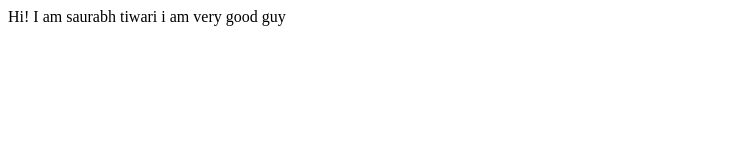
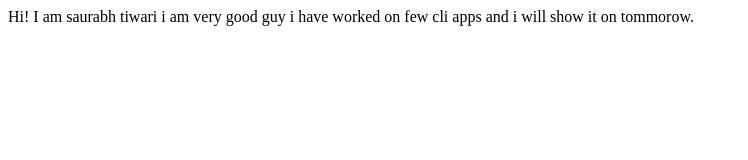
Before and after one commit to saurabhsmasher/saurabh-tiwari-site, a plain HTML site: page index.html in a window 1280 px wide. Shown: the whole page, without its empty margins (0-748 px from the left). Drawn offline with Linux system fonts and the light colour scheme.

Commit message:
update details of project

```diff
--- a/index.html
+++ b/index.html
@@ -10,5 +10,7 @@
     Hi! I am saurabh tiwari
     i am very good guy
 
+    i have worked on few cli apps and i will show it on tommorow.
+
 </body>
 </html>
```
